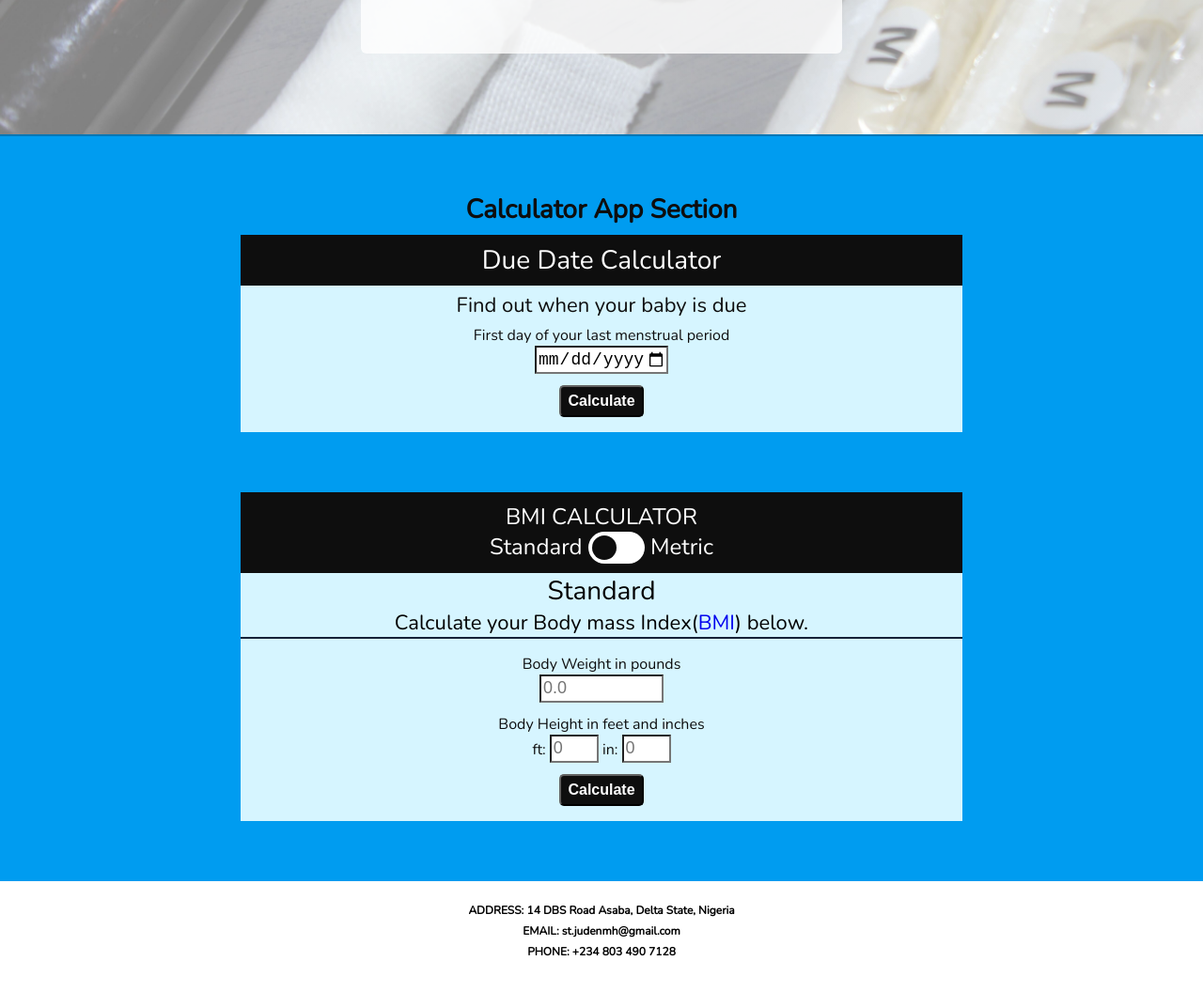
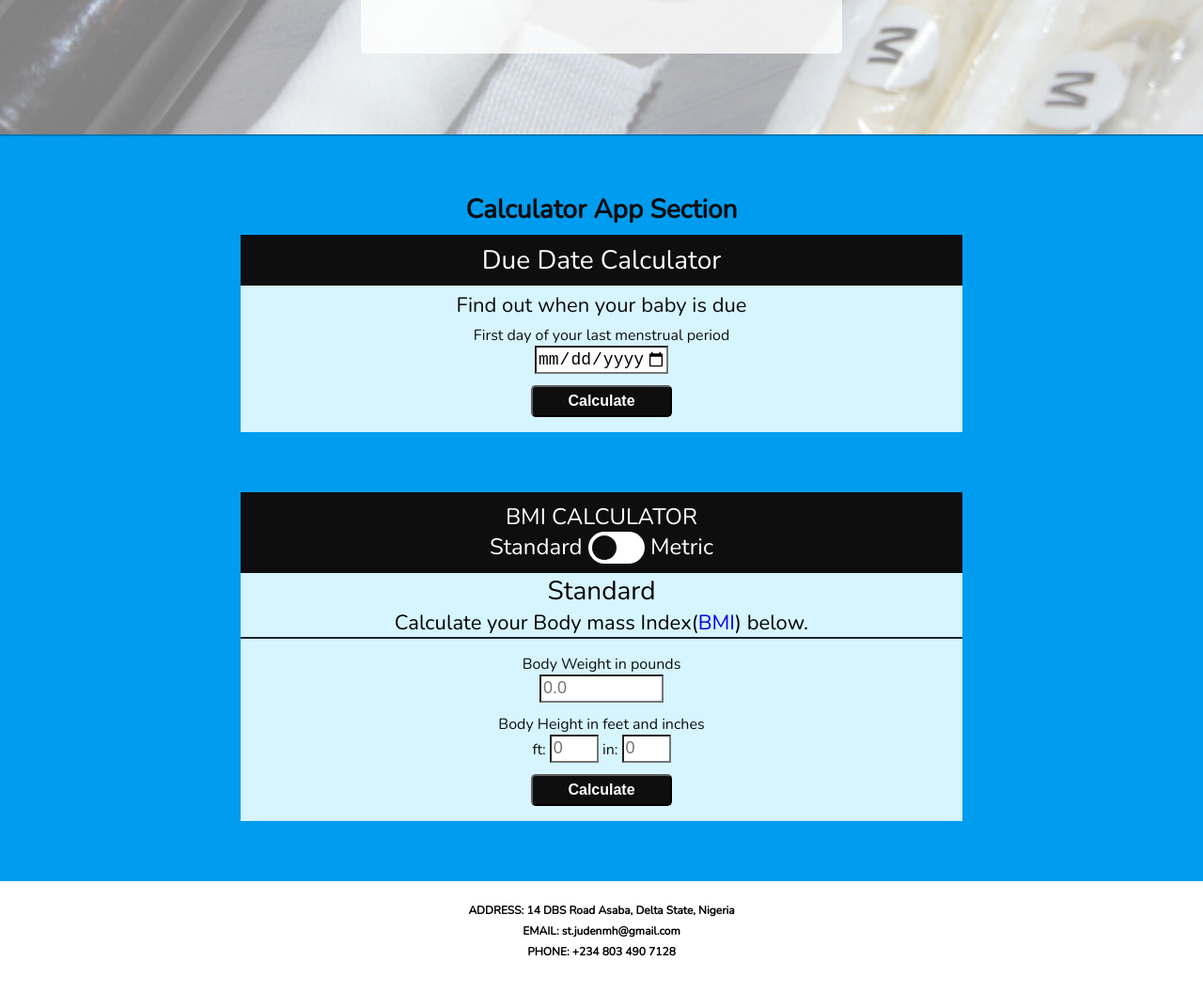
Before and after one commit to ehvy-jd/saint-jude-nursing-and-maternity-home, a plain HTML site: page index.html in a window 1280 px wide. Shown: the part 1733-2789 px from the top of the page at 94% size. Drawn offline with Linux system fonts and the light colour scheme.

Commit message:
Update welcome.css

```diff
--- a/welcome.css
+++ b/welcome.css
@@ -340,7 +340,7 @@ input {
   border-radius: 0.3125rem;
   border-color: #0e0e0e;
   height: 2.125rem;
-  width: 5.625rem;
+  width: 9.375rem;
   font-size: 1rem;
   font-weight: bold;
   color: hsl(0, 0%, 100%);
@@ -533,7 +533,7 @@ input:checked + .slider:before {
   border-radius: 0.3125rem;
   border-color: #0e0e0e;
   height: 2.125rem;
-  width: 5.625rem;
+  width: 9.375rem;
   font-size: 1rem;
   font-weight: bold;
   color: hsl(0, 0%, 100%);
@@ -546,7 +546,7 @@ input:checked + .slider:before {
   border-radius: 0.3125rem;
   border-color: #0e0e0e;
   height: 2.125rem;
-  width: 5.625rem;
+  width: 9.375rem;
   font-size: 1rem;
   font-weight: bold;
   color: hsl(0, 0%, 100%);
```
